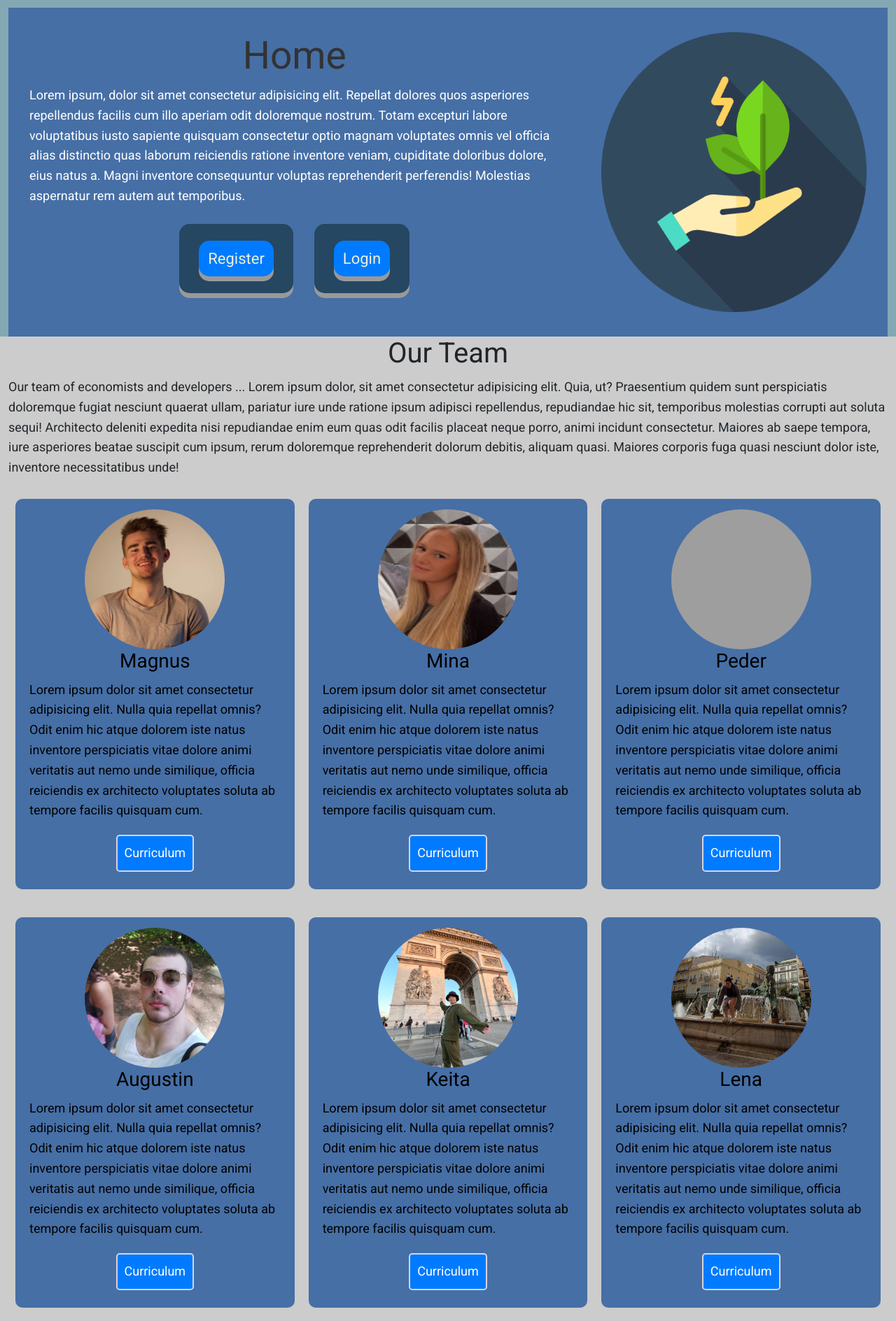
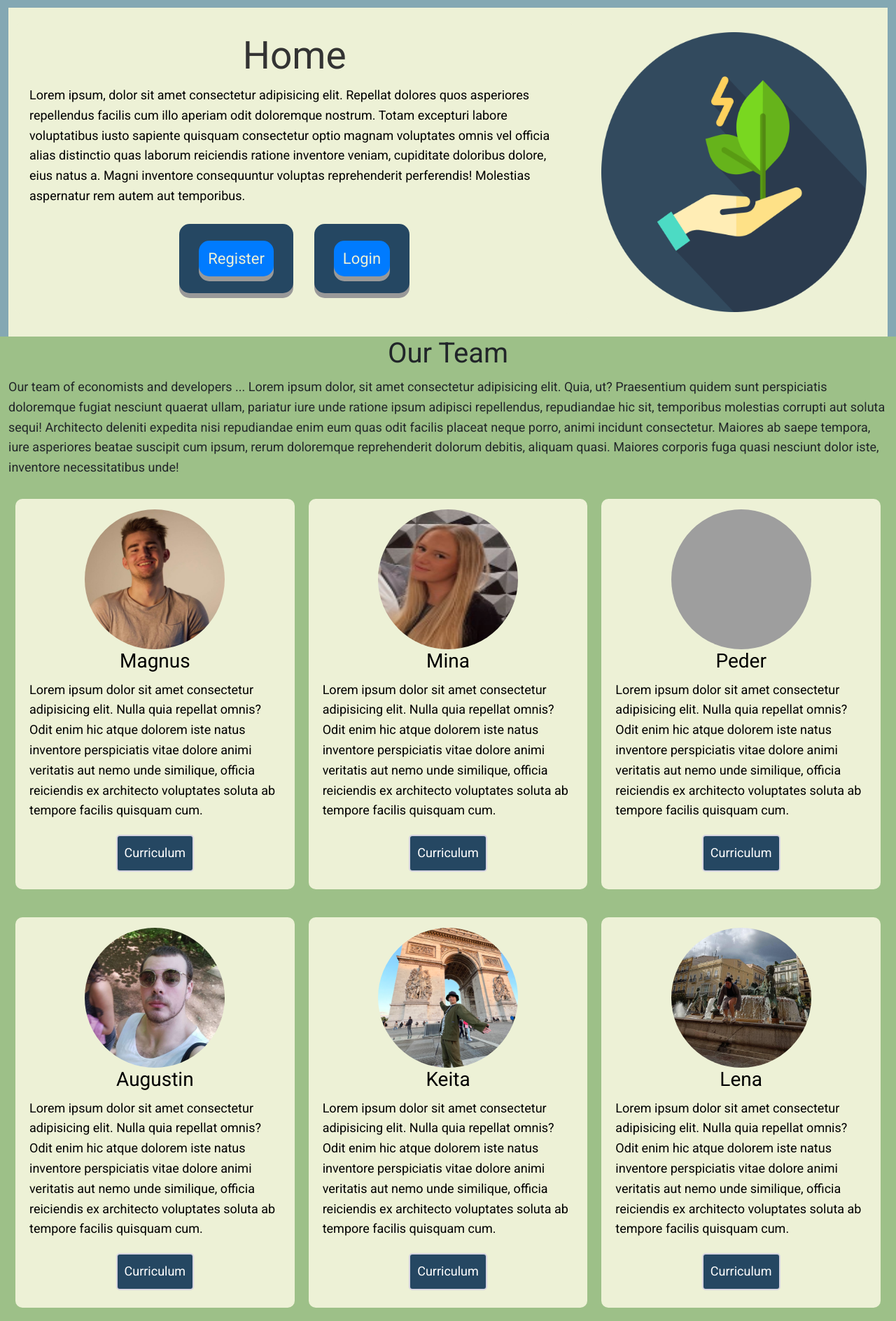
Before and after one commit to PederEP/Carbon_App, a Flask app: page /home in a window 1280 px wide. Shown: the part 59-1947 px from the top of the page at 70% size. Run offline with Flask 2, Linux system fonts and the light colour scheme; some libraries are stand-ins or nearby versions; grey boxes are pictures that could not be loaded.

Commit message:
Update home.css
Colors

```diff
--- a/capp/static/home.css
+++ b/capp/static/home.css
@@ -12,17 +12,17 @@ p {
 }
 /* Section header_home */
 .section_header_home {
-  background: color #466fa6;;
+  background: color #EDF1D6;;
 }
 .header_home {
   display: flex;
   align-items: start;
-  background: #466fa6;
+  background: #EDF1D6;
 }
 .header_home .box {
   flex: 1;
-  background: #466fa6;
-  color: #fff;
+  background: #EDF1D6;
+  color: #000;
   border-radius: 10px;
   margin: 20px 10px;
   padding: 15px 20px;
@@ -48,7 +48,7 @@ p {
 .container_buttons_links_header_home btn {
   width: 100px;
   height: 100px;
-  background: #b9936c;
+  background: #9DC088;
   color: #fff;
   display: flex;
   justify-content:center;
@@ -56,16 +56,16 @@ p {
 }
 /* Section developers */
 .section_developers {
-  background-color:#CCCCCC ;
+  background-color:#9DC088 ;
 }
 .developers {
   display: flex;
   align-items: start;
-  background: #CCCCCC ;
+  background: #9DC088 ;
 }
 .developers .box {
   flex: 1;
-  background:  #466fa6;
+  background:  #EDF1D6;
   color: black;
   border-radius: 10px;
   margin: 20px 10px;
@@ -99,7 +99,7 @@ p {
   border-radius: 5px;
   text-decoration: none;
   font-size: 18px;
-  background-color: #007bff ;
+  background-color: #254762 ;
   border: 2px solid  #d6d4e0;
 }
 .btn_developers:hover {
```
